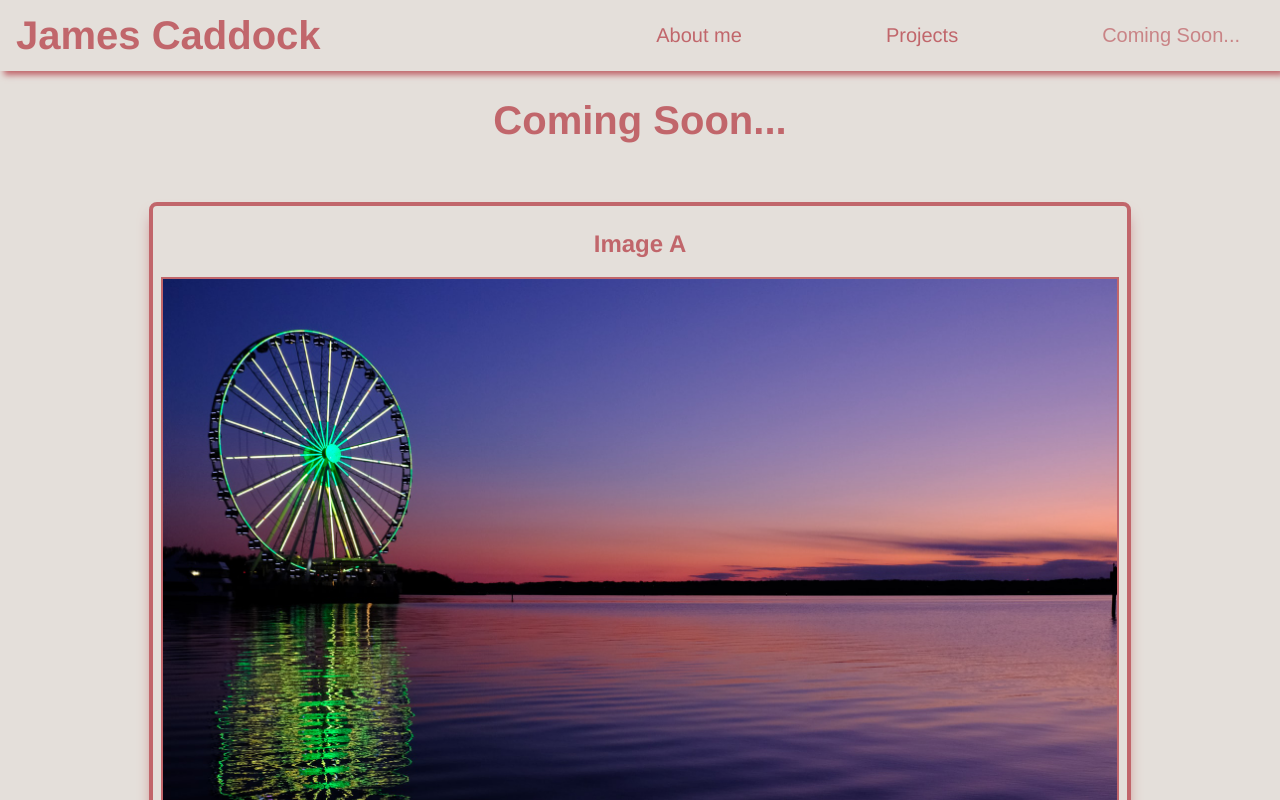
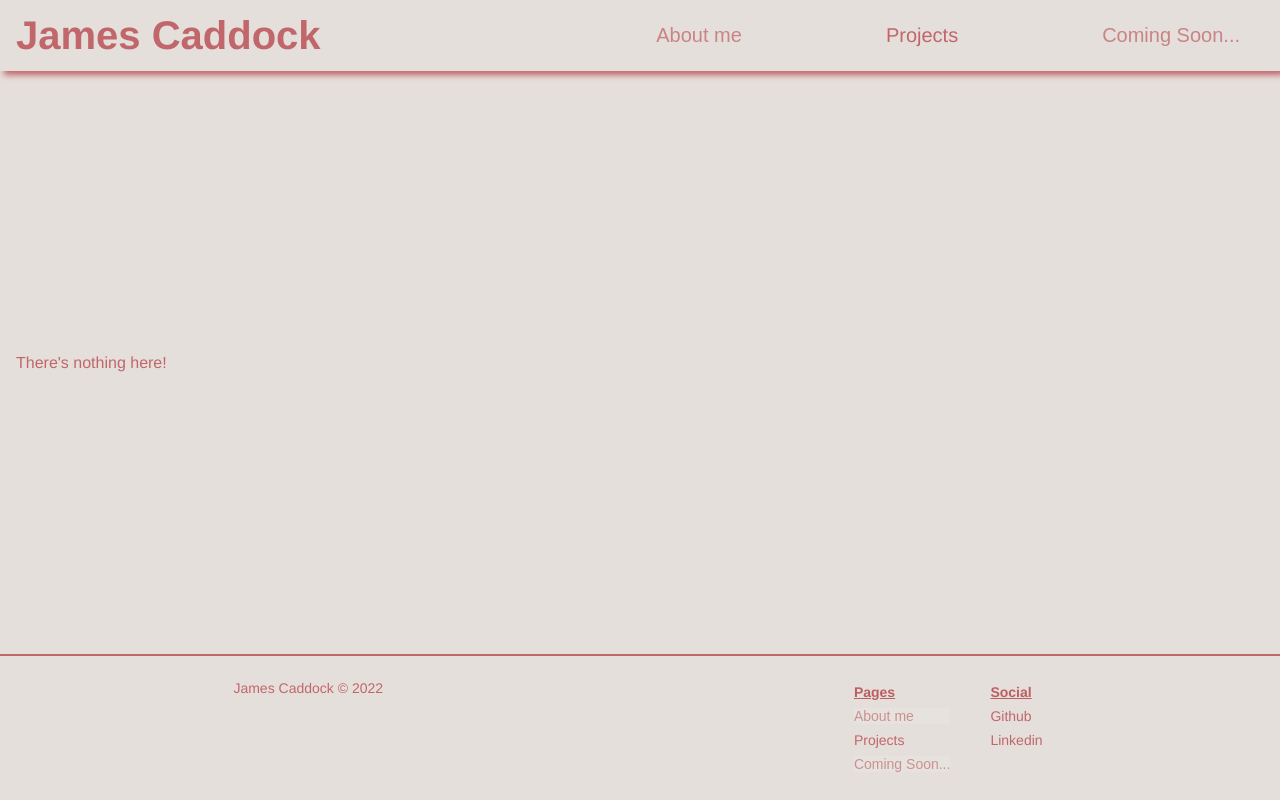
Before and after one commit to JACaddock/portfolio, a React (Create React App) app: page /portfolio/fun in a window 1280 px wide. Shown: the top 800 px of the page. Built offline with nearby package versions, Linux system fonts and the light colour scheme.

Commit message:
Added Game Search project

```diff
--- a/src/App.js
+++ b/src/App.js
@@ -1,5 +1,5 @@
-import Fun from "./routes/Fun";
-import About from "./routes/About"
+/*import Fun from "./routes/Fun";
+import About from "./routes/About"*/
 import Projects from "./routes/Projects";
 import Navbar from "./components/Navbar";
 import Footer from "./components/Footer";
@@ -23,9 +23,9 @@ const App = () => {
             <Navbar buttons={getButtons("nav-btn")} />
 
             <Routes>
-                <Route path="/portfolio" element={<About content={pages.about.content} />} />
-                <Route path="/portfolio/projects" element={<Projects projects={pages.projects.content} />} />
-                <Route path="/portfolio/fun" element={<Fun currentPage={pages.fun} />} />
+                {/* <Route path="/portfolio" element={<About content={pages.about.content} />} /> */}
+                <Route path="/portfolio" element={<Projects projects={pages.projects.content} />} />
+                {/* <Route path="/portfolio/fun" element={<Fun currentPage={pages.fun} />} /> */}
                 <Route
                     path="*"
                     element={
--- a/src/components/Footer.js
+++ b/src/components/Footer.js
@@ -13,7 +13,6 @@ const Footer = ({buttons}) => {
                         <small className="sm-underline">Social</small>
                         <small><a className="link" href="https://github.com/JACaddock" target="_blank" rel="noreferrer">Github</a></small>
                         <small><a className="link" href="https://www.linkedin.com/in/james-caddock/" target="_blank" rel="noreferrer">Linkedin</a></small>
-                        <small><a className="link" href="https://www.linkedin.com/in/james-caddock/" target="_blank" rel="noreferrer">Thingy</a></small>
                     </div>
                 </div>
 
--- a/src/index.css
+++ b/src/index.css
@@ -83,6 +83,7 @@ small {
     color: #C1666B;
     text-decoration: none;
     font-size: 14px;
+    text-align: start;
 }
 
 
--- a/src/pages.js
+++ b/src/pages.js
@@ -1,6 +1,6 @@
 import Portfolio from "./img/portfolio.jpg";
-import img2 from "./img/img2.jpg";
 import Metronome from "./img/metronome.png";
+import GameSearch from "./img/game-search.jpg"
 import img4 from "./img/img4.jpg";
 import imga from "./img/imga.jpg";
 import imgb from "./img/imgb.jpg";
@@ -11,7 +11,7 @@ export const pages = {
         id: 0,
         name: "About me",
         link: "/portfolio",
-        enabled: true,
+        enabled: false,
         content: [
             {
                 id: 0,
@@ -27,29 +27,29 @@ export const pages = {
     projects: {
         id: 1,
         name: "Projects",
-        link: "portfolio/projects",
+        link: "portfolio",
         enabled: true,
         content: [
             {
                 id: 0,
                 title: "Portfolio",
                 img: Portfolio,
-                alt: "Colourful Striped Pattern",
+                alt: "Portfolio",
                 enabled: true,
                 desc: `My website made using React, as a software developer it's only right that I have one and every aspect of this site custom made.
                         I do know if I'll ever truly regard this project as complete because it's something I want to add to for the rest of my life.`,
-                tech: ["React", "Javascript", "HTML", "CSS"],
+                tech: ["React", "JavaScript", "HTML", "CSS"],
                 link: "https://jacaddock.github.io/portfolio/"
             },
             {
                 id: 1,
-                title: "Image 2",
-                img: img2,
-                alt: "Night Time Europe",
-                enabled: false,
-                desc: `Dark Soul's inspired turn-based game that come out of a conversation with a friend, we wondered what such a game would look like
-                        and if it could work. Well we decided to just go for it and find out during the creation`,
-                tech: ["Godot", "GDScript"]
+                title: "Game Search",
+                img: GameSearch,
+                alt: "Game Search App",
+                enabled: true,
+                desc: `Web app that allows you to search for any game and get any and all useful links and tidbits about said game.`,
+                tech: ["React", "JavaScript", "Redux", "axios"],
+                link: "https://jacaddock.github.io/game-search/"
             },
             {
                 id: 2,
```
Also changed, not shown: src/img/game-search.jpg (added).
